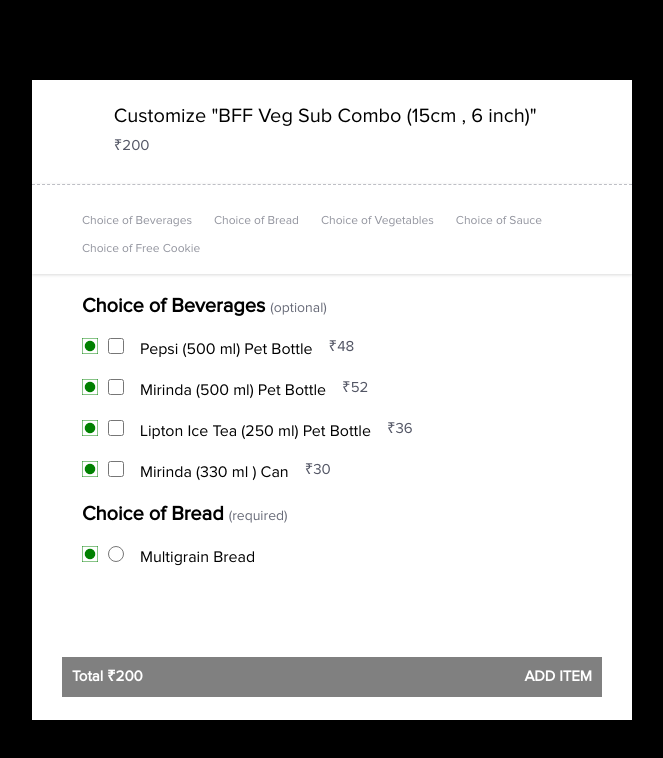
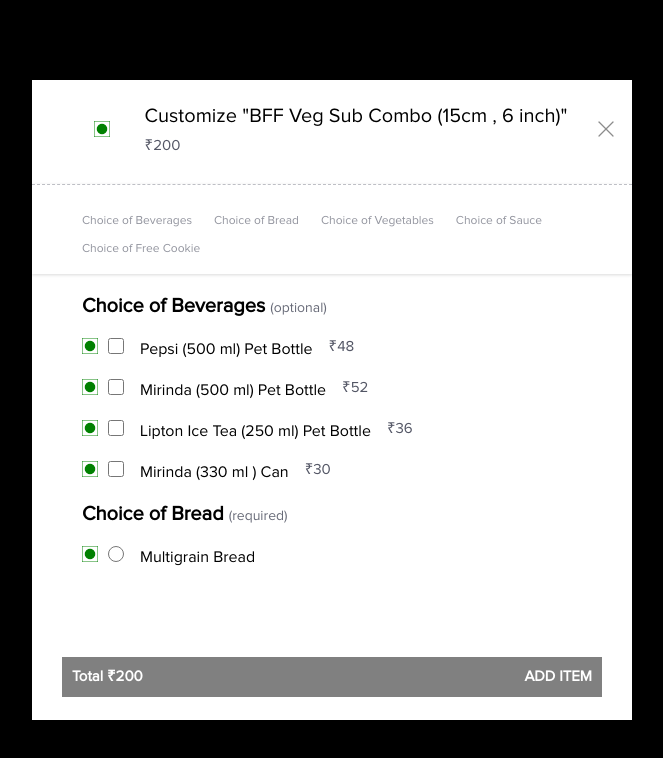
Before and after one commit to SAYEED05/swiggy-customization-menu, a React (Create React App) app: page / in a window 1280 px wide. Shown: the top 758 px of the page, without its empty margins (308-971 px from the left). Built offline with nearby package versions, Linux system fonts and the light colour scheme.

Commit message:
added isVeg option in topRow

```diff
--- a/src/components/CustomizeMenu.js
+++ b/src/components/CustomizeMenu.js
@@ -16,6 +16,7 @@ const CustomizeMenu = () => {
           id: data.id,
           name: data.name,
           image: data.image,
+          isVeg: data.isVeg,
           description: data.description,
           basePrice: data.basePrice,
         },
--- a/src/microComponents/ChoicesDetails.js
+++ b/src/microComponents/ChoicesDetails.js
@@ -8,12 +8,6 @@ const ChoicesDetails = ({ addons, shortDetails }) => {
   const [added, setAdded] = useState([]);
   const [additionalCost, setAdditionalCost] = useState([]);
   const [showError, setShowError] = useState(false);
-
-  useEffect(() => {
-    getAdditionalCost(); //CALL 'GET ADDITIONAL COST' FUNCTION EVERYTIME 'ADDED' ARRAY CHANGES
-
-    // eslint-disable-next-line
-  }, [added]);
 
   //HANDLER FOR OVERALL INPUT SELECTION LOGICS
   const selectHandler = (cost, name, e, limit) => {
@@ -78,7 +72,7 @@ const ChoicesDetails = ({ addons, shortDetails }) => {
     }
   };
 
-  //FUNCTION TO HANDLE UNSELECTED INPUT LOGICS
+  //FUNCTION TO HANDLE INPUT WHEN UNSELECTED
   const unSelect = (e, name) => {
     //LOOPING THROUGH THE 'ADDED LIST' TO CHECK FOR ANY MATCHES
     added.forEach((el) => {
@@ -115,6 +109,12 @@ const ChoicesDetails = ({ addons, shortDetails }) => {
   const getAdditionalCost = () => {
     setAdditionalCost(added.reduce((acc, item) => acc + Number(item.cost), 0)); //SUMMING ALL THE COST TO FIND THE TOTAL ADDITIONAL COST
   };
+
+  useEffect(() => {
+    getAdditionalCost(); //CALL 'GET ADDITIONAL COST' FUNCTION EVERYTIME 'ADDED' ARRAY CHANGES
+
+    // eslint-disable-next-line
+  }, [added]);
 
   return (
     <>
--- a/src/microComponents/TopRow.js
+++ b/src/microComponents/TopRow.js
@@ -1,18 +1,20 @@
 import React from "react";
 import closeIcon from "../assets/close-icon.svg";
 import "../styles/topRow.css";
+import Category from "./Category";
 const TopRow = ({ shortDetails }) => {
   return (
     <>
       {shortDetails.map((item, index) => (
         <div className="top-row-wrapper" key={index}>
+          <Category option={item.isVeg} />
           <div className="title">
             Customize "{item.name}"
             <div className="initial-price">₹{item.basePrice}</div>
           </div>
           <div className="action-close">
             <button className="close-button">
-              {/* <img className="close-icon" src={closeIcon} alt="" /> */}
+              {<img className="close-icon" src={closeIcon} alt="" />}
             </button>
           </div>
         </div>
--- a/src/sampleData.js
+++ b/src/sampleData.js
@@ -3,6 +3,7 @@ const sampleData = [
     id: 1,
     name: "BFF Veg Sub Combo (15cm , 6 inch)",
     description: "Buy any two 6' veg sub & get 2 cookie free",
+    isVeg: true,
     image:
       "https://res.cloudinary.com/swiggy/image/upload/fl_lossy,f_auto,q_auto,w_1024/ieqpaerjsv5zwbm2uxks",
     basePrice: 200,
```
